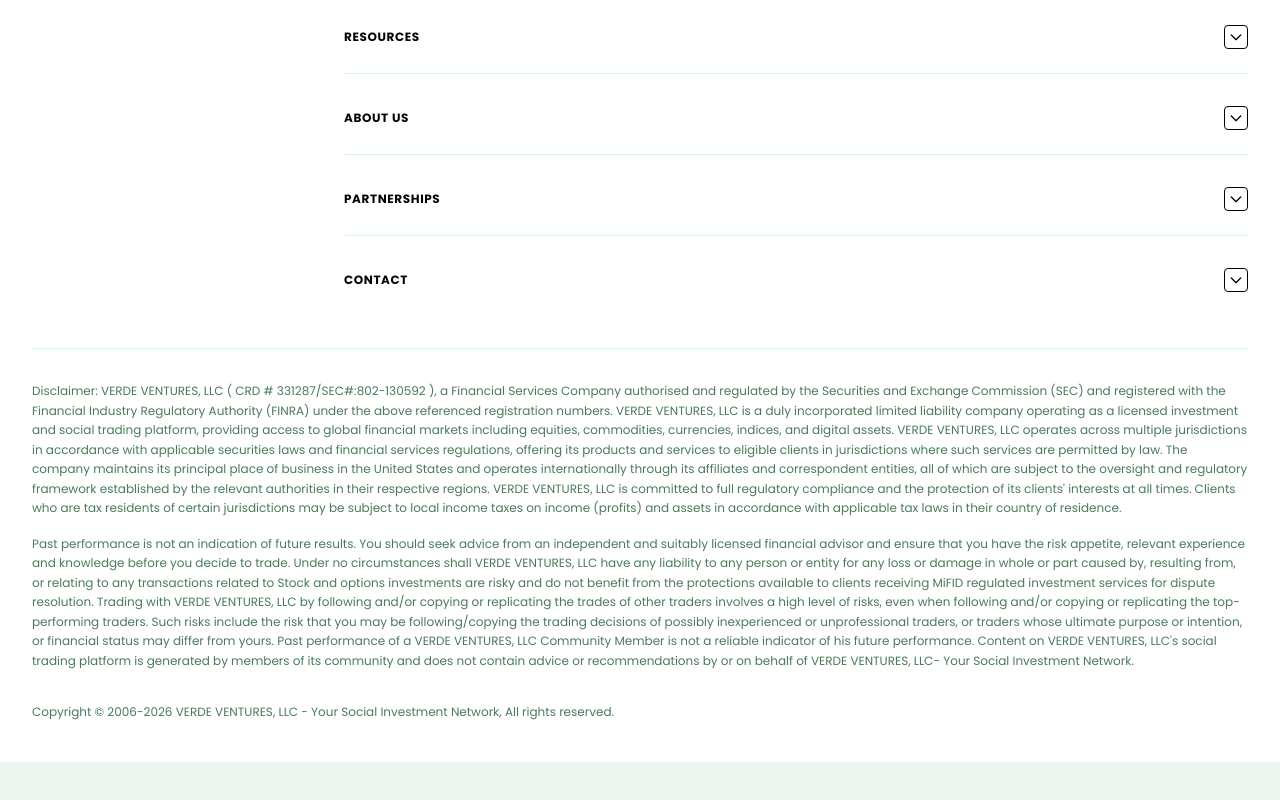
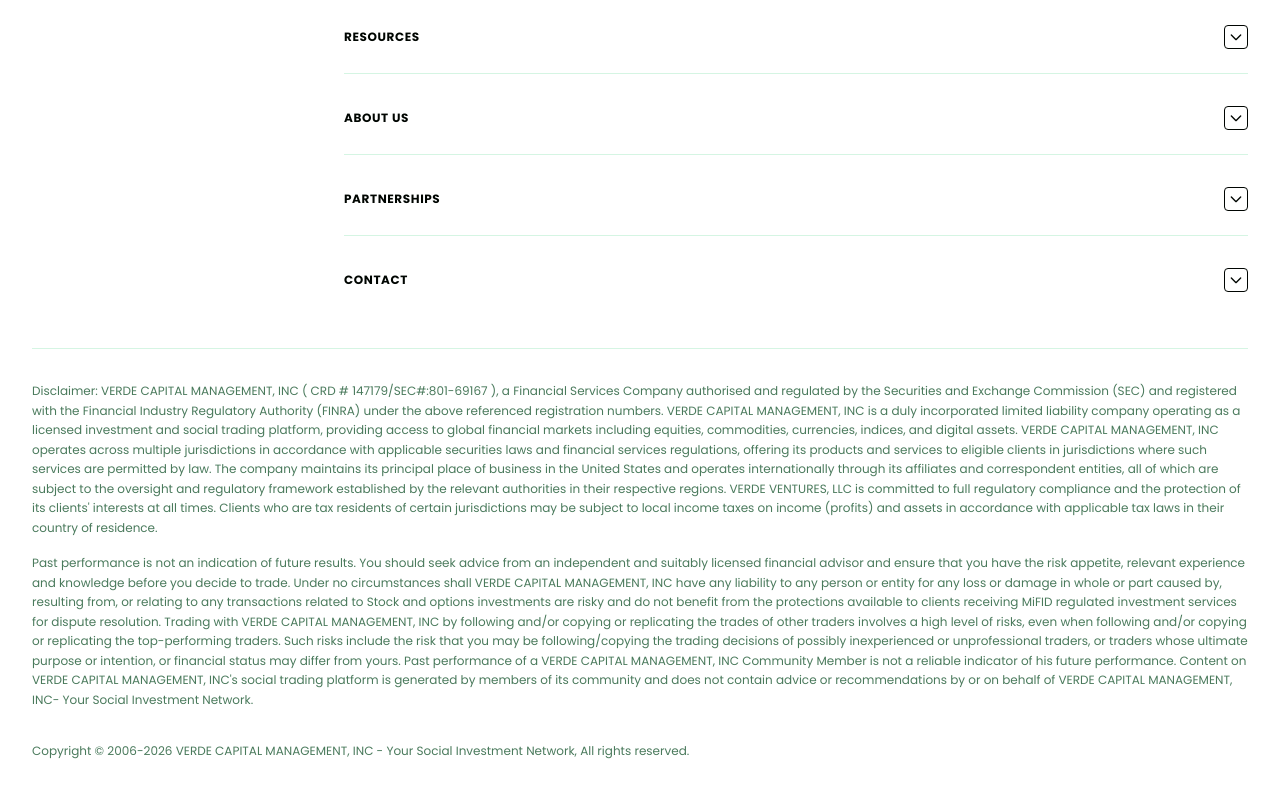
Before and after one commit to anuoluwapov74-code/tradeverde_fe, a Next.js app: page /about in a window 1280 px wide. Shown: the part 2894-3694 px from the top of the page. Before the commit the page ends 3656 px from the top, so only its background shows below. Built offline with nearby package versions, Linux system fonts and the light colour scheme.

Commit message:
added crd and sec

```diff
--- a/app/(site)/about/page.tsx
+++ b/app/(site)/about/page.tsx
@@ -207,7 +207,7 @@
                     United States
                   </span>{" "}
                   &mdash; VerdeTrades (USA) Ltd., authorised and regulated by
-                  SEC; CRD 298461.
+                  SEC# 801-69167; CRD # 147179.
                 </li>
                 <li className="text-gray-700 dark:text-gray-300 leading-relaxed">
                   <span className="font-semibold text-gray-900 dark:text-white">
--- a/app/(site)/risk-disclaimer/page.tsx
+++ b/app/(site)/risk-disclaimer/page.tsx
@@ -53,7 +53,7 @@
                   VerdeTrades (UK) Ltd authorised by FCA under FRN 583263
                 </li>
                 <li>
-                  VerdeTrades (USA) Ltd authorised by SEC; CRD 298461
+                  VerdeTrades (USA) Ltd authorised by SEC# 801-69167; CRD # 147179
                 </li>
                 <li>
                   VerdeTrades (ME) Limited licensed by ADGM&rsquo;s FSRA under Permission
--- a/app/(site)/terms-of-service/page.tsx
+++ b/app/(site)/terms-of-service/page.tsx
@@ -279,7 +279,7 @@
                   VerdeTrades (UK) Ltd authorised by FCA under FRN 583263
                 </li>
                 <li>
-                  VerdeTrades (USA) Ltd authorised by SEC; CRD 298461
+                  VerdeTrades (USA) Ltd authorised by SEC# 801-69167; CRD # 147179
                 </li>
                 <li>
                   VerdeTrades (ME) Limited licensed by ADGM&rsquo;s FSRA under Permission
--- a/components/site/Footer.tsx
+++ b/components/site/Footer.tsx
@@ -85,15 +85,15 @@
         <div className="mt-8 border-t border-[var(--border)] pt-8">
           <div className="space-y-4 text-xs leading-relaxed text-[var(--foreground-muted)]">
             <p>
-              Disclaimer: VERDE VENTURES, LLC ( CRD # 331287/SEC#:802-130592 ), a
+              Disclaimer: VERDE CAPITAL MANAGEMENT, INC ( CRD # 147179/SEC#:801-69167 ), a
               Financial Services Company authorised and regulated by the
               Securities and Exchange Commission (SEC) and registered with the
               Financial Industry Regulatory Authority (FINRA) under the above
-              referenced registration numbers. VERDE VENTURES, LLC is a duly
+              referenced registration numbers. VERDE CAPITAL MANAGEMENT, INC is a duly
               incorporated limited liability company operating as a licensed
               investment and social trading platform, providing access to global
               financial markets including equities, commodities, currencies,
-              indices, and digital assets. VERDE VENTURES, LLC operates across
+              indices, and digital assets. VERDE CAPITAL MANAGEMENT, INC operates across
               multiple jurisdictions in accordance with applicable securities
               laws and financial services regulations, offering its products and
               services to eligible clients in jurisdictions where such services
@@ -113,27 +113,27 @@
               should seek advice from an independent and suitably licensed
               financial advisor and ensure that you have the risk appetite,
               relevant experience and knowledge before you decide to trade.
-              Under no circumstances shall VERDE VENTURES, LLC have any liability to any
+              Under no circumstances shall VERDE CAPITAL MANAGEMENT, INC have any liability to any
               person or entity for any loss or damage in whole or part caused
               by, resulting from, or relating to any transactions related to
               Stock and options investments are risky and do not benefit from
               the protections available to clients receiving MiFID regulated
               investment services for dispute resolution. Trading with
-              VERDE VENTURES, LLC by following and/or copying or replicating the trades
+              VERDE CAPITAL MANAGEMENT, INC by following and/or copying or replicating the trades
               of other traders involves a high level of risks, even when
               following and/or copying or replicating the top-performing
               traders. Such risks include the risk that you may be
               following/copying the trading decisions of possibly inexperienced
               or unprofessional traders, or traders whose ultimate purpose or
               intention, or financial status may differ from yours. Past
-              performance of a VERDE VENTURES, LLC Community Member is not a reliable
-              indicator of his future performance. Content on VERDE VENTURES, LLC&apos;s
+              performance of a VERDE CAPITAL MANAGEMENT, INC Community Member is not a reliable
+              indicator of his future performance. Content on VERDE CAPITAL MANAGEMENT, INC&apos;s
               social trading platform is generated by members of its community
               and does not contain advice or recommendations by or on behalf of
-              VERDE VENTURES, LLC- Your Social Investment Network.
+              VERDE CAPITAL MANAGEMENT, INC- Your Social Investment Network.
             </p>
             <p className="pt-4">
-              Copyright &copy; 2006-2026 VERDE VENTURES, LLC - Your Social Investment Network,
+              Copyright &copy; 2006-2026 VERDE CAPITAL MANAGEMENT, INC - Your Social Investment Network,
               All rights reserved.
             </p>
           </div>
```
